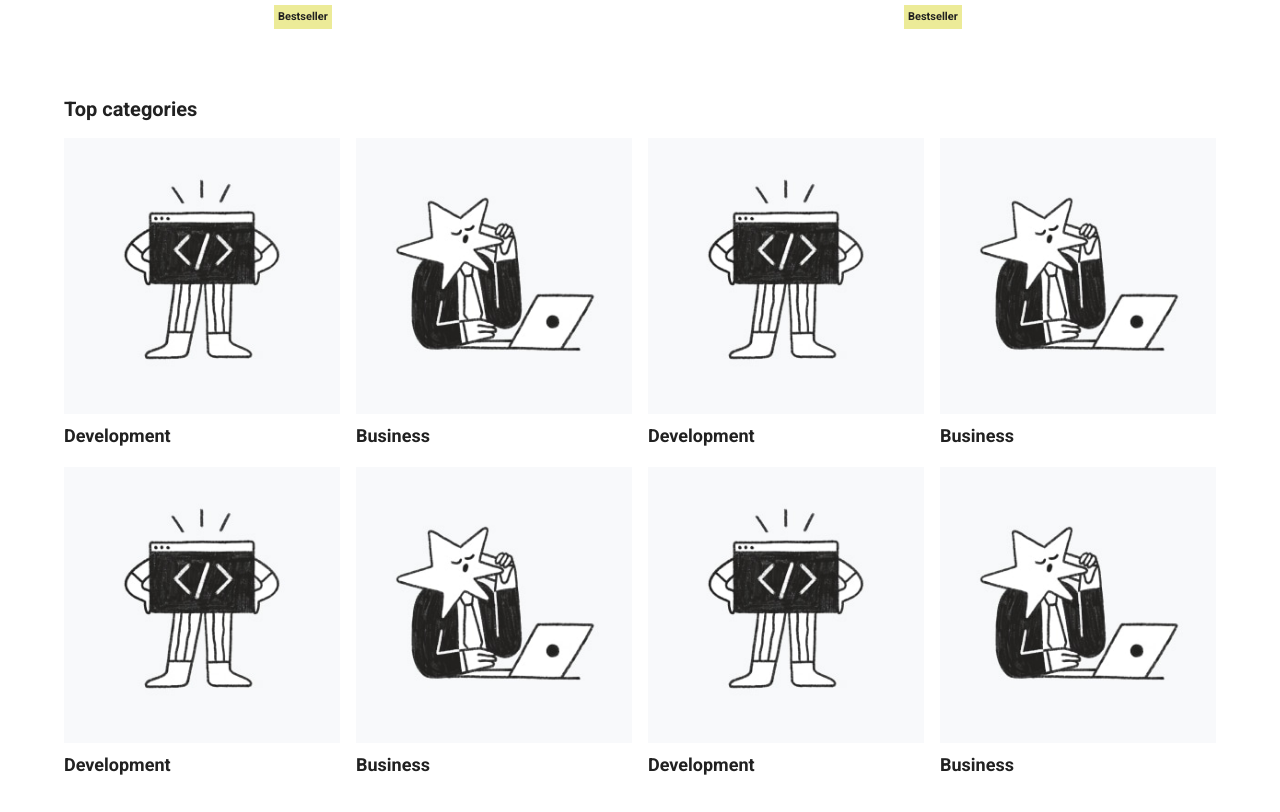
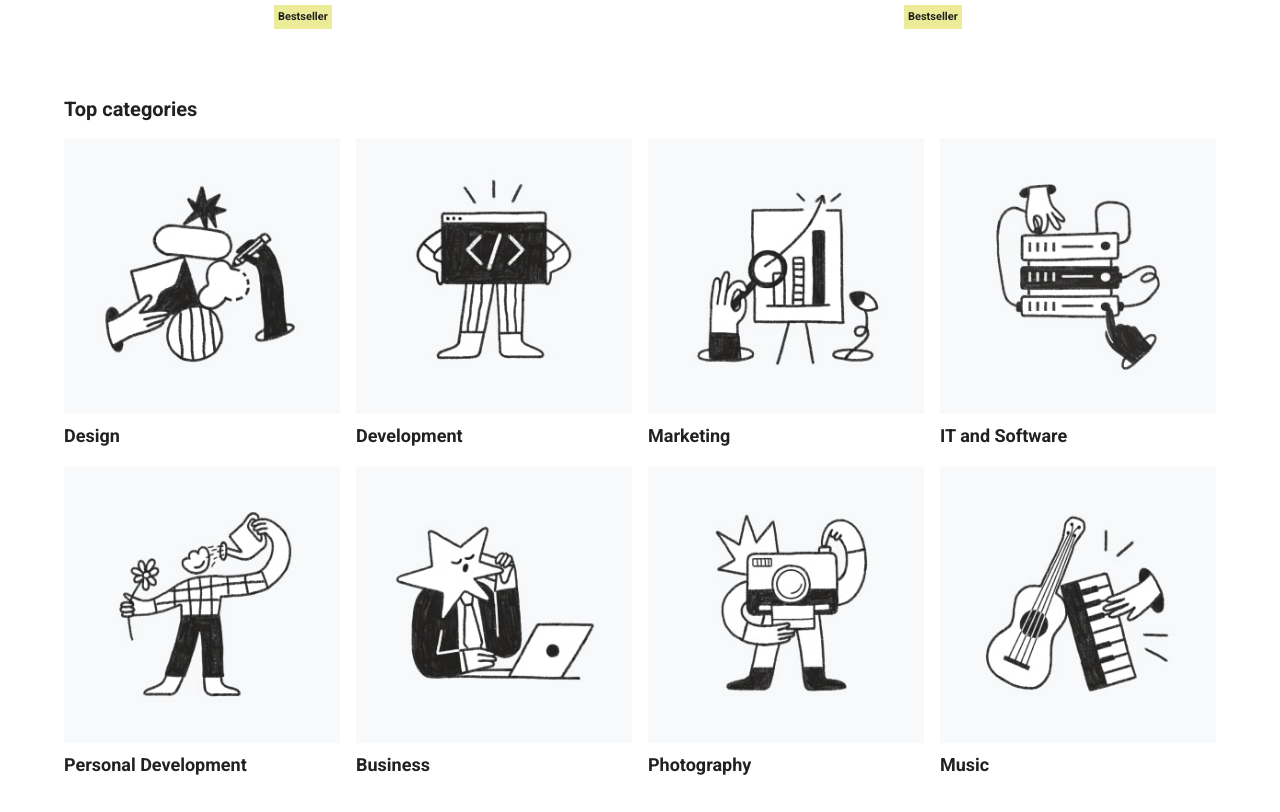
Before and after one commit to tuheli/video-course-platform, a React (Vite) app: page / in a window 1280 px wide. Shown: the part 2180-2992 px from the top of the page. Built offline with nearby package versions, Linux system fonts and the light colour scheme.

Commit message:
Added more data to course categories

```diff
--- a/src/components/broad-courses-selection/broadCoursesSelectionData.ts
+++ b/src/components/broad-courses-selection/broadCoursesSelectionData.ts
@@ -169,13 +169,43 @@ export const broadCoursesSelectionData: CourseTopic[] = [
 
 export const courseCategories: CourseCategory[] = [
   {
+    name: 'Design',
+    topicNames: [],
+    imageUrl: '/course-category-images/category-design.jpg',
+  },
+  {
     name: 'Development',
     topicNames: ['Python', 'Excel'],
     imageUrl: '/course-category-images/category-development.jpg',
+  },
+  {
+    name: 'Marketing',
+    topicNames: [],
+    imageUrl: '/course-category-images/category-marketing.jpg',
+  },
+  {
+    name: 'IT and Software',
+    topicNames: [],
+    imageUrl: '/course-category-images/category-it-and-software.jpg',
+  },
+  {
+    name: 'Personal Development',
+    topicNames: [],
+    imageUrl: '/course-category-images/category-personal-development.jpg',
   },
   {
     name: 'Business',
     topicNames: [],
     imageUrl: '/course-category-images/category-business.jpg',
   },
+  {
+    name: 'Photography',
+    topicNames: [],
+    imageUrl: '/course-category-images/category-photography.jpg',
+  },
+  {
+    name: 'Music',
+    topicNames: [],
+    imageUrl: '/course-category-images/category-music.jpg',
+  },
 ];
--- a/src/components/top-categories/TopCategories.tsx
+++ b/src/components/top-categories/TopCategories.tsx
@@ -5,7 +5,7 @@ import Grid2 from '@mui/material/Unstable_Grid2/Grid2';
 
 export const TopCategories = () => {
   const data = courseCategories;
-  const categories = data.concat(data).concat(data).concat(data);
+  const categories = data;
 
   return (
     <Container>
```
